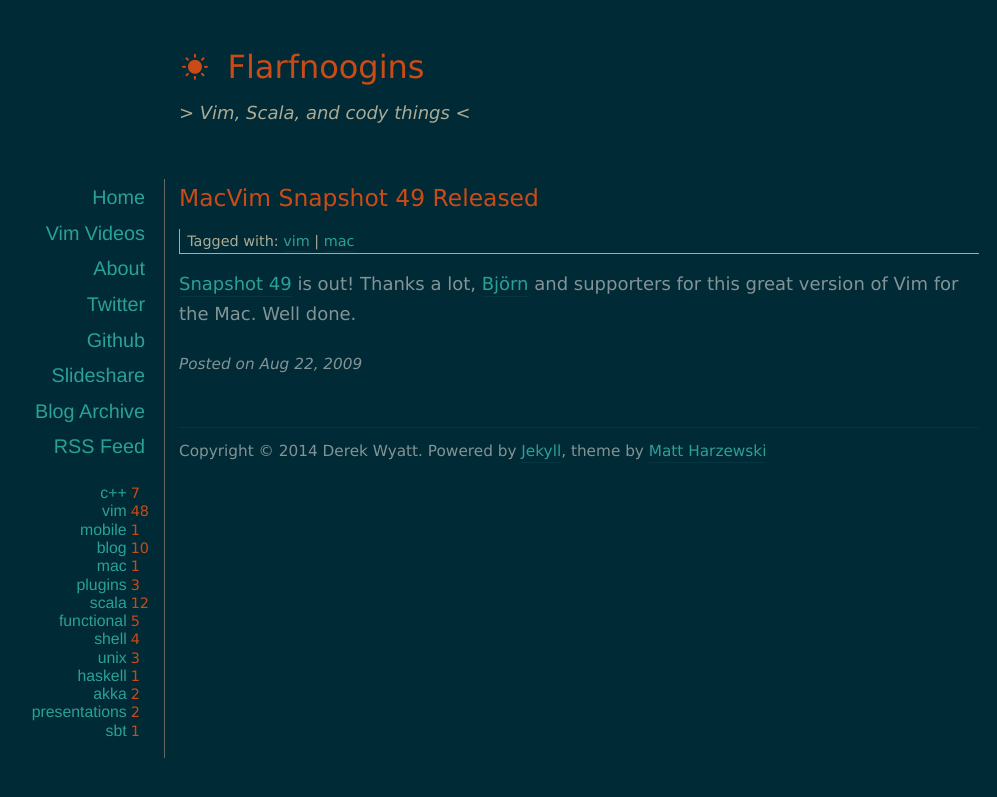
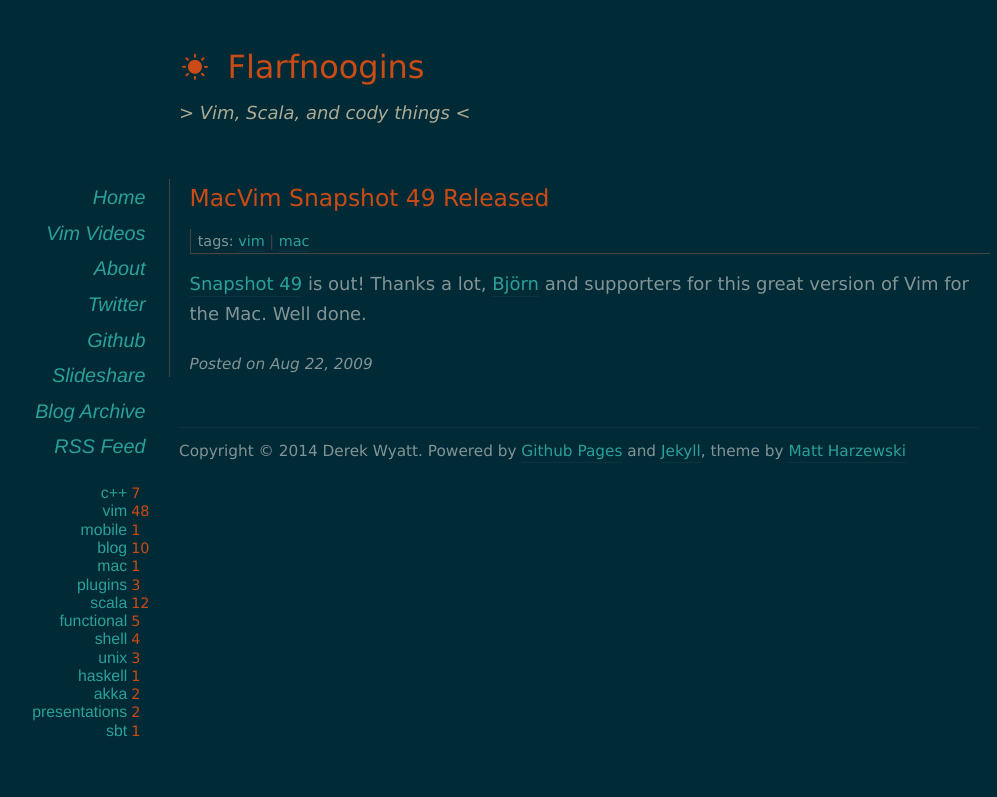
Before and after one commit to derekwyatt/derekwyatt.github.io, a Jekyll site: the page built from _posts/2009-08-22-macvim-snapshot-49-released.markdown, in a window 1280 px wide. Shown: the top 797 px of the page, without its empty margins (61-1058 px from the left). Built offline with Jekyll 4.4.1, drawn with Linux system fonts in a browser that asks for light colours; nearby versions of some CDN libraries; Markdown is read by kramdown in place of the engine named in the settings.

Commit message:
A couple of changes to the look

```diff
--- a/_includes/widgets/postTagList.html
+++ b/_includes/widgets/postTagList.html
@@ -10,10 +10,10 @@
 {% endcomment %}
 {% if page.tags.size > 0 %}
   <div class="inlinetags">
-    Tagged with:
+    tags:
     {% for tag in page.tags %}
       <a href="/tags.html#{{tag | cgi_encode}}">{{ tag }}</a>
-      {% unless forloop.last %}|{% endunless %}
+      {% unless forloop.last %}<span class="tag-separator">|</span>{% endunless %}
     {% endfor %}
   </div>
 {% endif %}
--- a/_layouts/default.html
+++ b/_layouts/default.html
@@ -57,7 +57,7 @@
   </div>
 
   <footer id="footer">
-    <p class="copyright">Copyright &copy; {{ site.time | date: '%Y' }} {{ site.author }}. Powered by <a href="http://jekyllrb.com">Jekyll</a>, theme by <a href="http://www.webmaster-source.com">Matt Harzewski</a></p>
+    <p class="copyright">Copyright &copy; {{ site.time | date: '%Y' }} {{ site.author }}. Powered by <a href="http://pages.github.com">Github Pages</a> and <a href="http://jekyllrb.com">Jekyll</a>, theme by <a href="http://www.webmaster-source.com">Matt Harzewski</a></p>
   </footer>
 
   <script src="//ajax.googleapis.com/ajax/libs/jquery/1.10.1/jquery.min.js"></script>
--- a/assets/css/colors-dark.css
+++ b/assets/css/colors-dark.css
@@ -51,6 +51,12 @@ code {
 #sidebar a:hover {
 	color: #2aa198;
 	background-color: #073642;
+  text-decoration: underline;
+}
+
+#page {
+  border-left: solid #444444 1px;
+  padding-left: 20px;
 }
 
 #footer {
@@ -58,9 +64,11 @@ code {
 }
 
 .inlinetags {
-  color: #abab96;
-  border-left: solid #abab96 1px;
-  border-bottom: solid #abab96 1px;
+  border-left: solid #444444 1px;
+  border-bottom: solid #444444 1px;
+}
+.inlinetags .tag-separator {
+  color: #444444;
 }
 
 .tags-and-numbers {
--- a/assets/css/style.css
+++ b/assets/css/style.css
@@ -156,14 +156,13 @@ h3 {
 	text-align: right;
 	width: 180px;
 	top: 0;
-	left: -210px;
-  padding-right: 15px;
-  border-right: solid #666666 1px;
+	left: -200px;
 }
 
 #sidebar li {
 	list-style: none;
 	margin: 2px 0;
+  font-style: italic;
 }
 
 #sidebar a {
```
